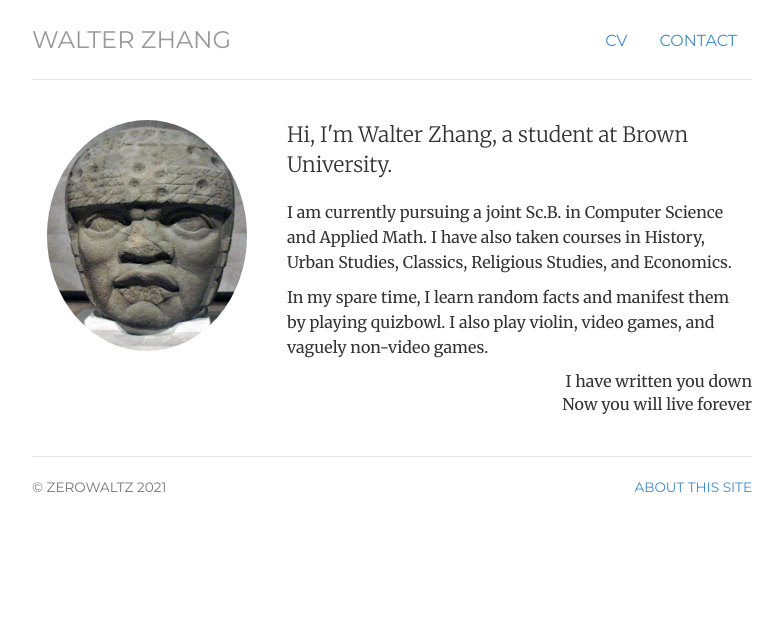
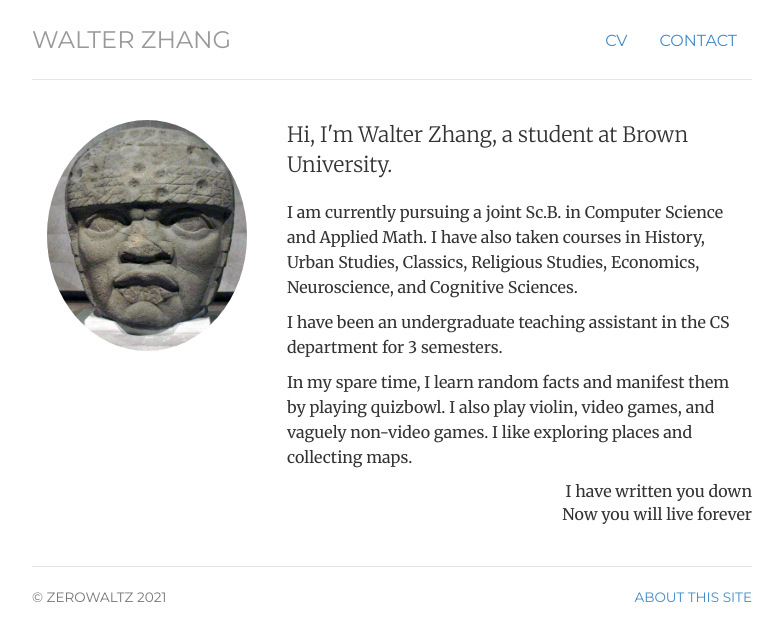
Before and after one commit to Zerowaltz/Zerowaltz.github.io, a Jekyll site: the page built from index.html, in a window 1280 px wide. Shown: the top 641 px of the page, without its empty margins (248-1031 px from the left). Built offline with Jekyll 4.4.1, drawn with Linux system fonts in a browser that asks for light colours.

Commit message:
Update index.html

```diff
--- a/index.html
+++ b/index.html
@@ -12,9 +12,11 @@ contact: passive
 	</div>
 	<div itemscope itemtype="http://data-vocabulary.org/Person" class="col-sm-8">
 	<p class="lead">Hi, I'm <span itemprop="name">Walter Zhang</span>, a student at Brown University.</p>
-	<p>I am currently pursuing a joint Sc.B. in Computer Science and Applied Math. I have also taken courses in History, Urban Studies, Classics, Religious Studies, and Economics.</p>
+	<p>I am currently pursuing a joint Sc.B. in Computer Science and Applied Math. I have also taken courses in History, Urban Studies, Classics, Religious Studies, Economics, Neuroscience, and Cognitive Sciences.</p>
 
-        <p> In my spare time, I learn random facts and manifest them by playing quizbowl. I also play violin, video games, and vaguely non-video games.</p>
+	<p> I have been an undergraduate teaching assistant in the CS department for 3 semesters.
+
+        <p> In my spare time, I learn random facts and manifest them by playing quizbowl. I also play violin, video games, and vaguely non-video games. I like exploring places and collecting maps.</p>
 	</div>
 
 	<div align="right">I have written you down<br>
```
